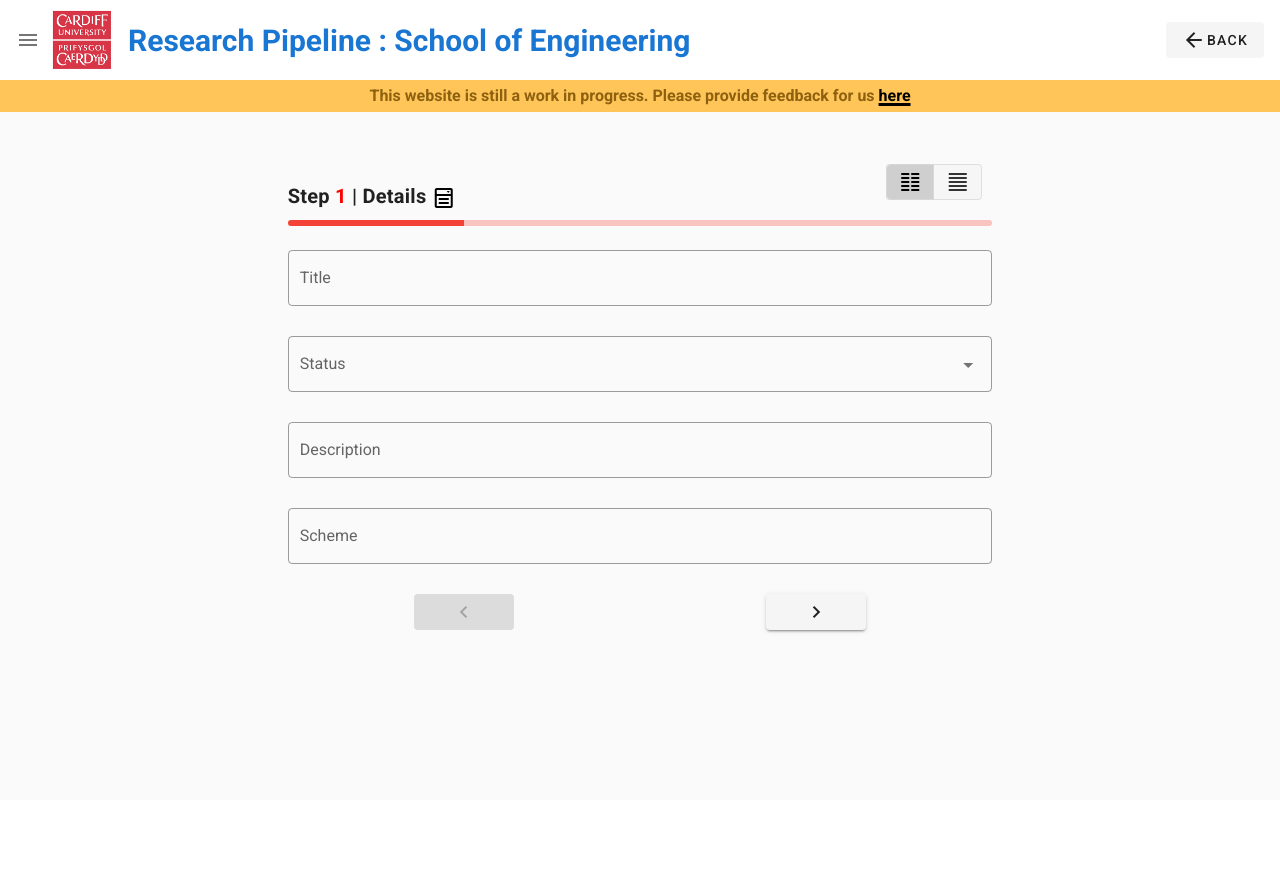
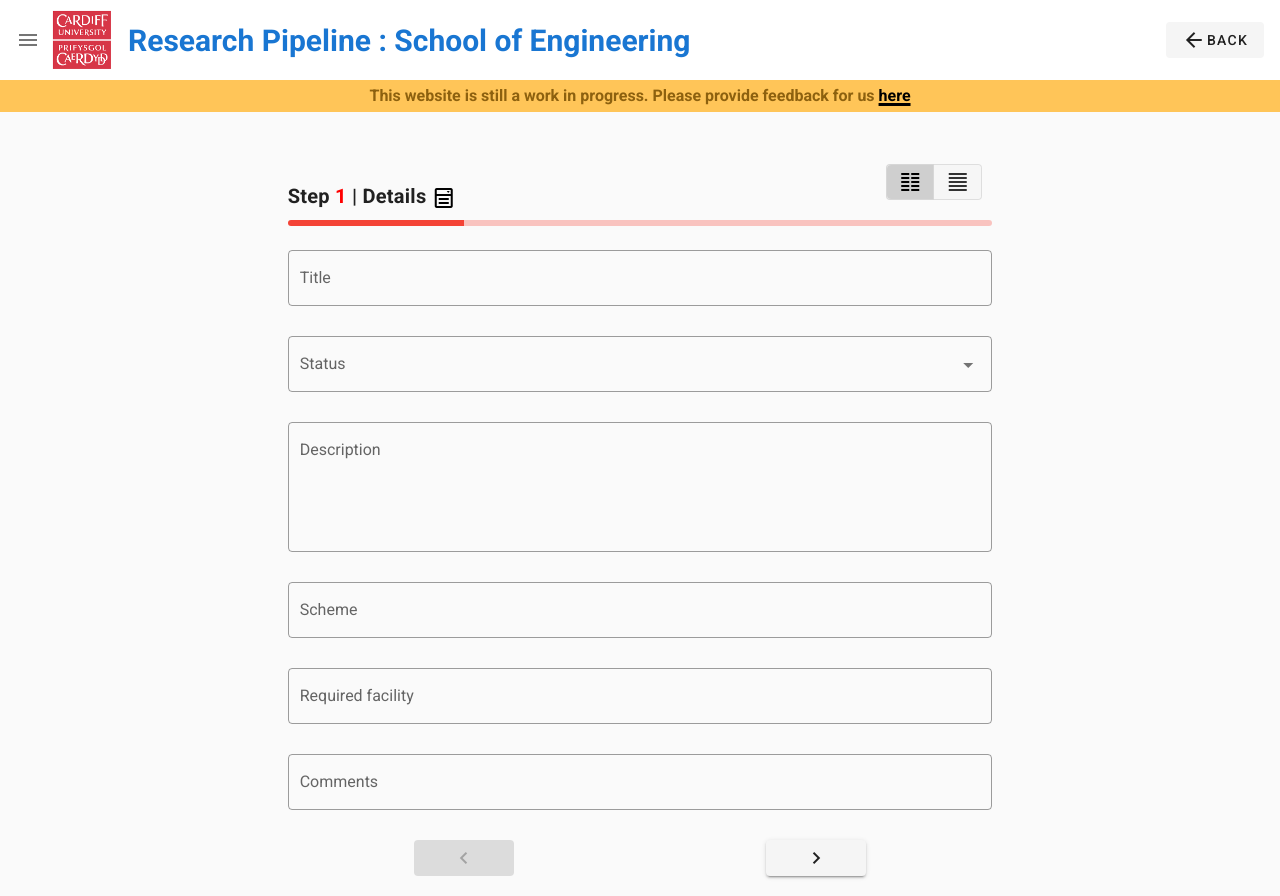
Before and after one commit to Jakepc007/Cardiff-University-PTS-Frontend, a Nuxt app: page /records/create in a window 1280 px wide. Before the commit the page ends 800 px from the top, so only its background shows below. Built offline with nearby package versions, Linux system fonts and the light colour scheme; data requests are answered from the project's data file.

Commit message:
Added all attributes to form, and got date / integer types working

```diff
--- a/components/RecordDisplay.vue
+++ b/components/RecordDisplay.vue
@@ -1,6 +1,7 @@
 <template>
   <div>
     <nuxt-link to="/records"><v-icon large>mdi-arrow-left</v-icon></nuxt-link>
+    {{ record }}
 
     <div class="record-display">
       <!-- {{ record }} -->
--- a/components/Records/Create/Form.vue
+++ b/components/Records/Create/Form.vue
@@ -16,6 +16,24 @@
           :key="input.label"
           :input="input"
           page="people"
+          @updateProgress="updateProgress"
+        />
+      </div>
+      <div v-else-if="page === 3">
+        <VarInput
+          v-for="input in form['date and time']"
+          :key="input.label"
+          :input="input"
+          page="date and time"
+          @updateProgress="updateProgress"
+        />
+      </div>
+      <div v-else-if="page === 4">
+        <VarInput
+          v-for="input in form.pricing"
+          :key="input.label"
+          :input="input"
+          page="pricing"
           @updateProgress="updateProgress"
         />
       </div>
@@ -44,33 +62,29 @@
         page="people"
         @updateProgress="updateProgress"
       />
+      <h3 class="mb-2">
+        <v-icon color="black" class="mr-1">mdi-clock</v-icon>
+        Date and time
+      </h3>
+      <VarInput
+        v-for="input in form['date and time']"
+        :key="input.label"
+        :input="input"
+        page="date and time"
+        @updateProgress="updateProgress"
+      />
+      <h3 class="mb-2">
+        <v-icon color="black" class="mr-1">mdi-cash</v-icon>
+        Pricing
+      </h3>
+      <VarInput
+        v-for="input in form.pricing"
+        :key="input.label"
+        :input="input"
+        page="pricing"
+        @updateProgress="updateProgress"
+      />
     </div>
-
-    <!-- <v-card v-if="inputMode === 'entry'" flat outlined class="pa-4 mb-6">
-      <div>
-        <v-icon color="black" class="mr-1">mdi-form-select</v-icon>
-        Details
-      </div>
-      <div></div>
-      <v-text-field
-        v-for="input in form.details"
-        :key="input.label"
-        :label="capitalize(input.label)"
-        :value="input.value"
-        :hint="input.hint"
-      ></v-text-field>
-      <div>
-        <v-icon color="black" class="mr-1">mdi-account-multiple</v-icon>
-        people
-      </div>
-      <v-text-field
-        v-for="input in form.people"
-        :key="input.label"
-        :label="capitalize(input.label)"
-        :value="input.value"
-        :hint="input.hint"
-      ></v-text-field>
-    </v-card> -->
   </div>
 </template>
 
--- a/components/Records/Create/VarInput.vue
+++ b/components/Records/Create/VarInput.vue
@@ -4,20 +4,62 @@
       v-if="input.type === 'text'"
       v-model="inputData"
       outlined
-      color="red"
       :label="capitalize(input.label)"
       :hint="input.hint"
     ></v-text-field>
 
+    <v-textarea
+      v-if="input.type === 'textarea'"
+      v-model="inputData"
+      auto-grow
+      outlined
+      :label="capitalize(input.label)"
+      :hint="input.hint"
+    ></v-textarea>
+
     <v-select
       v-if="input.type === 'select'"
       v-model="inputData"
-      color="red"
       outlined
       :items="input.options"
       :label="capitalize(input.label)"
       :hint="input.hint"
     ></v-select>
+
+    <v-menu
+      v-if="input.type === 'date'"
+      ref="menu"
+      v-model="menu"
+      :close-on-content-click="false"
+      transition="scale-transition"
+      offset-y
+      min-width="290px"
+    >
+      <template v-slot:activator="{ on, attrs }">
+        <v-text-field
+          v-model="date"
+          :label="capitalize(input.label)"
+          readonly
+          outlined
+          v-bind="attrs"
+          v-on="on"
+        ></v-text-field>
+      </template>
+      <v-date-picker
+        ref="picker"
+        v-model="date"
+        @change="saveDate"
+      ></v-date-picker>
+    </v-menu>
+
+    <v-text-field
+      v-if="input.type === 'integer'"
+      v-model="date"
+      outlined
+      type="number"
+      :label="capitalize(input.label)"
+      :hint="input.hint"
+    ></v-text-field>
   </div>
 </template>
 
@@ -33,6 +75,12 @@ export default {
       type: String
     }
   },
+  data() {
+    return {
+      menu: false,
+      date: this.input.value
+    }
+  },
   computed: {
     inputData: {
       get() {
@@ -46,9 +94,20 @@ export default {
       }
     }
   },
+  watch: {
+    menu(val) {
+      val && setTimeout(() => (this.$refs.picker.activePicker = 'YEAR'))
+    }
+  },
   methods: {
     capitalize(value) {
       return value.charAt(0).toUpperCase() + value.slice(1)
+    },
+    saveDate(newValue) {
+      this.$refs.menu.save(newValue)
+      const label = this.input.label
+      const page = this.page
+      this.$store.dispatch('form/update', { label, newValue, page })
     }
   }
 }
--- a/db.json
+++ b/db.json
@@ -112,6 +112,24 @@
       "principal investigator": "qwe",
       "co-people": "wqe",
       "id": 16
+    },
+    {
+      "id": 17
+    },
+    {
+      "id": 18
+    },
+    {
+      "title": "asdasdasd",
+      "id": 19
+    },
+    {
+      "title": "asdasdasd",
+      "estimated submission date": "2021-02-03",
+      "estimated start date": "2022-02-02",
+      "estimated end date": "2020-04-12",
+      "funder": "asdasd",
+      "id": 20
     }
   ]
 }
--- a/layouts/default.vue
+++ b/layouts/default.vue
@@ -1,7 +1,6 @@
 <template>
   <v-app class="layout">
     <NavBar />
-    {{ posts }}
     <Alert :alert="alert" />
     <v-lazy transition="scroll-x-transition">
       <transition name="fade" mode="out-in" transition="scroll-x-transition">
--- a/store/form.js
+++ b/store/form.js
@@ -22,10 +22,18 @@ export const state = () => ({
       },
       {
         label: 'description',
+        type: 'textarea'
+      },
+      {
+        label: 'scheme',
         type: 'text'
       },
       {
-        label: 'scheme',
+        label: 'required facility',
+        type: 'text'
+      },
+      {
+        label: 'comments',
         type: 'text'
       }
     ],
@@ -35,15 +43,55 @@ export const state = () => ({
         type: 'text'
       },
       {
-        label: 'co-people',
+        label: 'co-investigator',
         type: 'text'
+      },
+      {
+        label: 'partners',
+        type: 'text'
+      },
+      {
+        label: 'research group',
+        type: 'text'
+      }
+    ],
+    'date and time': [
+      {
+        label: 'estimated submission date',
+        type: 'date'
+      },
+      {
+        label: 'estimated start date',
+        type: 'date'
+      },
+      {
+        label: 'estimated duration',
+        type: 'integer'
+      },
+      {
+        label: 'estimated end date',
+        type: 'date'
+      }
+    ],
+    pricing: [
+      {
+        label: 'funder',
+        type: 'text'
+      },
+      {
+        label: 'requested amount',
+        type: 'integer'
+      },
+      {
+        label: 'estimated engin amount',
+        type: 'integer'
       }
     ]
   },
   inputsComplete: [],
   progress: 0,
   page: 1,
-  formCount: 6,
+  formCount: 17,
   inProgress: false
 })
 
@@ -58,14 +106,7 @@ export const mutations = {
     state.page = 0
   },
   UPDATE_FORM(state, { newValue, page, pos }) {
-    switch (page) {
-      case 'details':
-        state.form.details[pos].value = newValue
-        break
-      case 'people':
-        state.form.people[pos].value = newValue
-        break
-    }
+    state.form[page][pos].value = newValue
   },
   ADD_INPUT(state, label) {
     state.inputsComplete.push(label)
@@ -83,15 +124,7 @@ export const actions = {
     commit('CHANGE_PAGE', -1)
   },
   update({ commit, state }, { label, newValue, page }) {
-    let pos
-    switch (page) {
-      case 'details':
-        pos = findPos(state.form.details, label)
-        break
-      case 'people':
-        pos = findPos(state.form.people, label)
-        break
-    }
+    const pos = findPos(state.form[page], label)
     commit('UPDATE_FORM', { newValue, page, pos })
   },
   addInput({ commit, state }, label) {
@@ -103,7 +136,12 @@ export const actions = {
     const newForm = {}
 
     // Combine pages to a simple array
-    const combined = [...state.form.details, ...state.form.people]
+    const combined = [
+      ...state.form.details,
+      ...state.form.people,
+      ...state.form['date and time'],
+      ...state.form.pricing
+    ]
     combined.forEach((input) => {
       newForm[input.label] = input.value
     })
```
